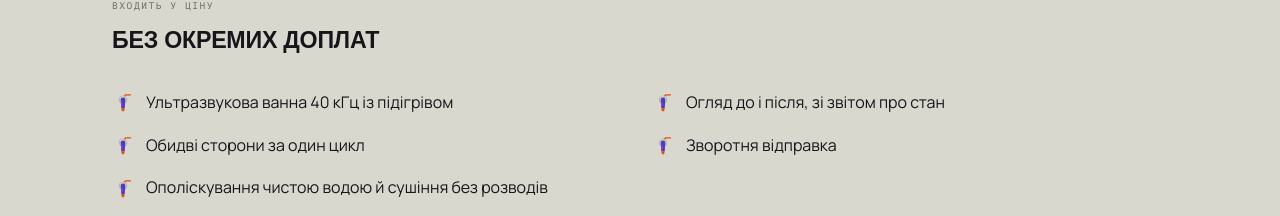
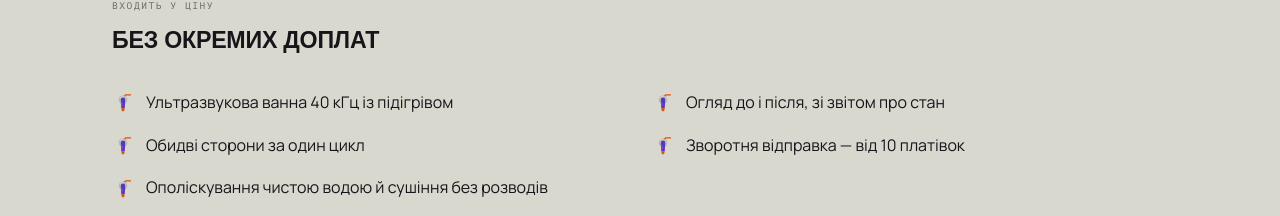
Before and after one commit to TolikSyedin/shiny-vinyls, a Next.js app: page /how-it-works in a window 1280 px wide. Shown: the part 1995-2211 px from the top of the page. Built offline with nearby package versions, Linux system fonts and the light colour scheme; a web font is replaced by a local one.

Commit message:
Note the 10+ record threshold for free return shipping in the included-in-price list

```diff
--- a/app/how-it-works/page.tsx
+++ b/app/how-it-works/page.tsx
@@ -86,7 +86,7 @@ const INCLUDED_LEFT = [
 
 const INCLUDED_RIGHT = [
   'Огляд до і після, зі звітом про стан',
-  'Зворотня відправка',
+  'Зворотня відправка — від 10 платівок',
 ]
 
 const PRICE_TIERS = [
```
